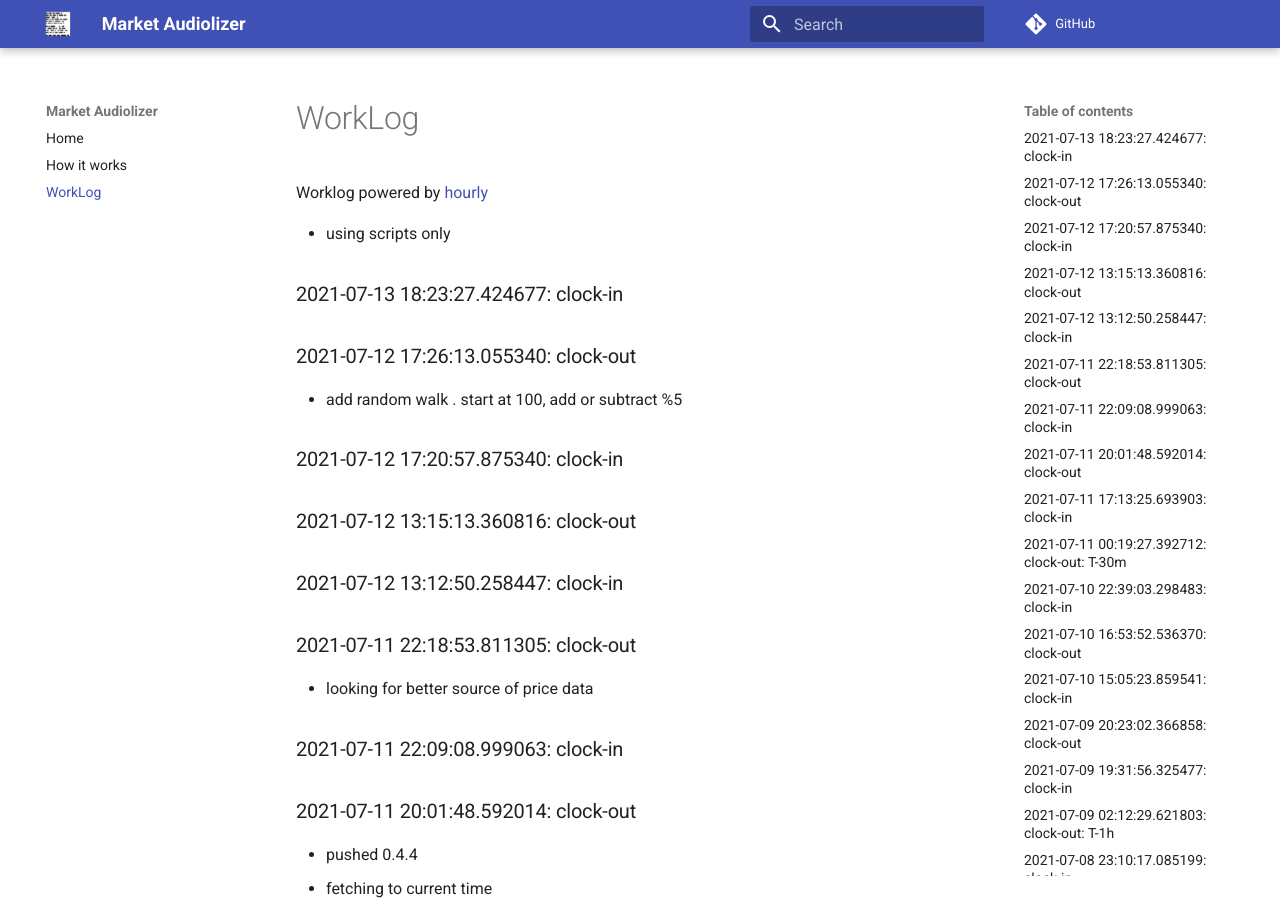
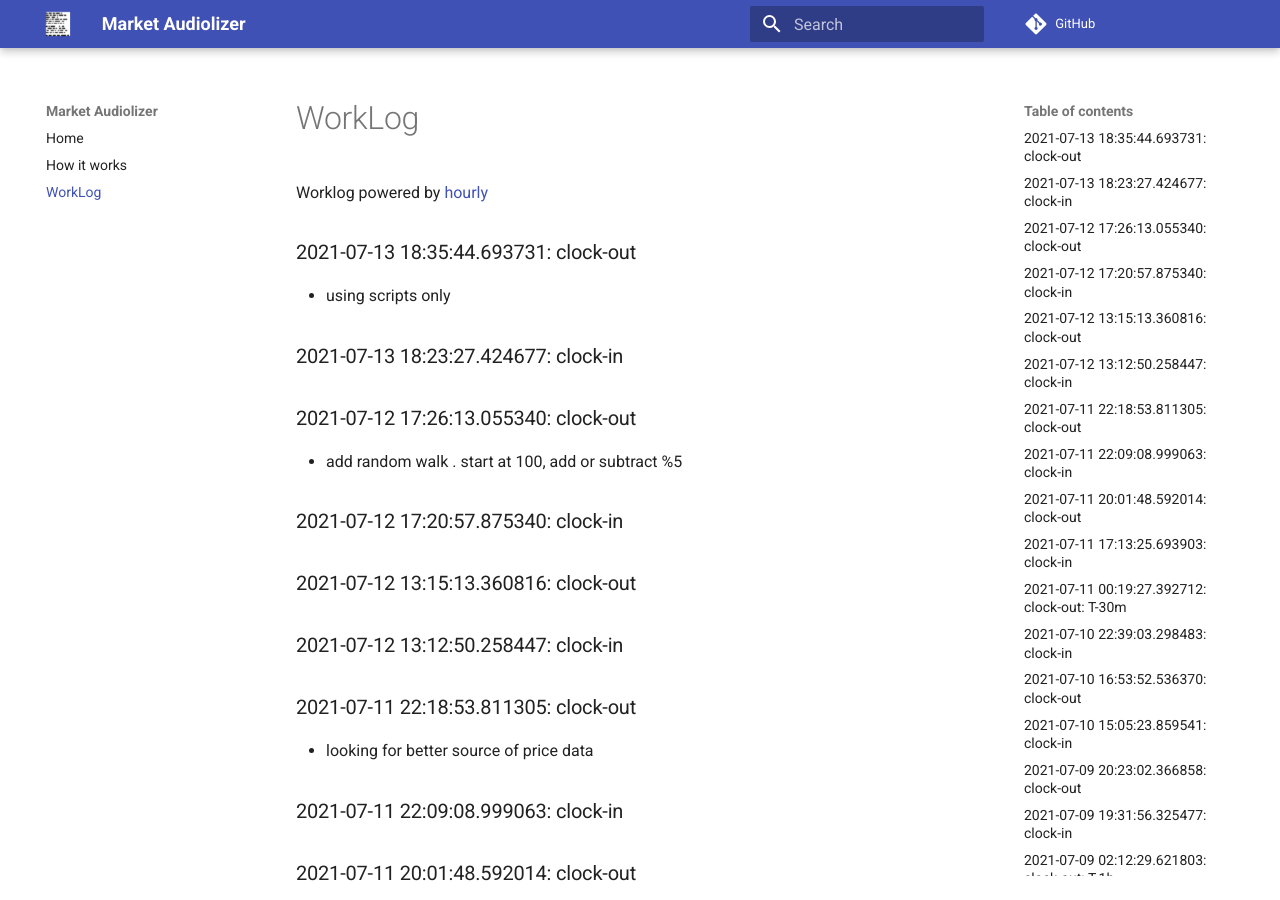
Before and after one commit to asherp/audiolizer, an MkDocs documentation site: the page built from docs/WorkLog.md, in a window 1280 px wide and 900 px high. Built offline with MkDocs 1.6.1 and Material for MkDocs 9.7.7, drawn with Linux system fonts in a browser that asks for light colours; comment, search, counter and statistics services are not loaded.

Commit message:
clock-out

```diff
--- a/WorkLog.md
+++ b/WorkLog.md
@@ -1,3 +1,5 @@
+### 2021-07-13 18:35:44.693731: clock-out
+
 * using scripts only
 
 ### 2021-07-13 18:23:27.424677: clock-in
```
